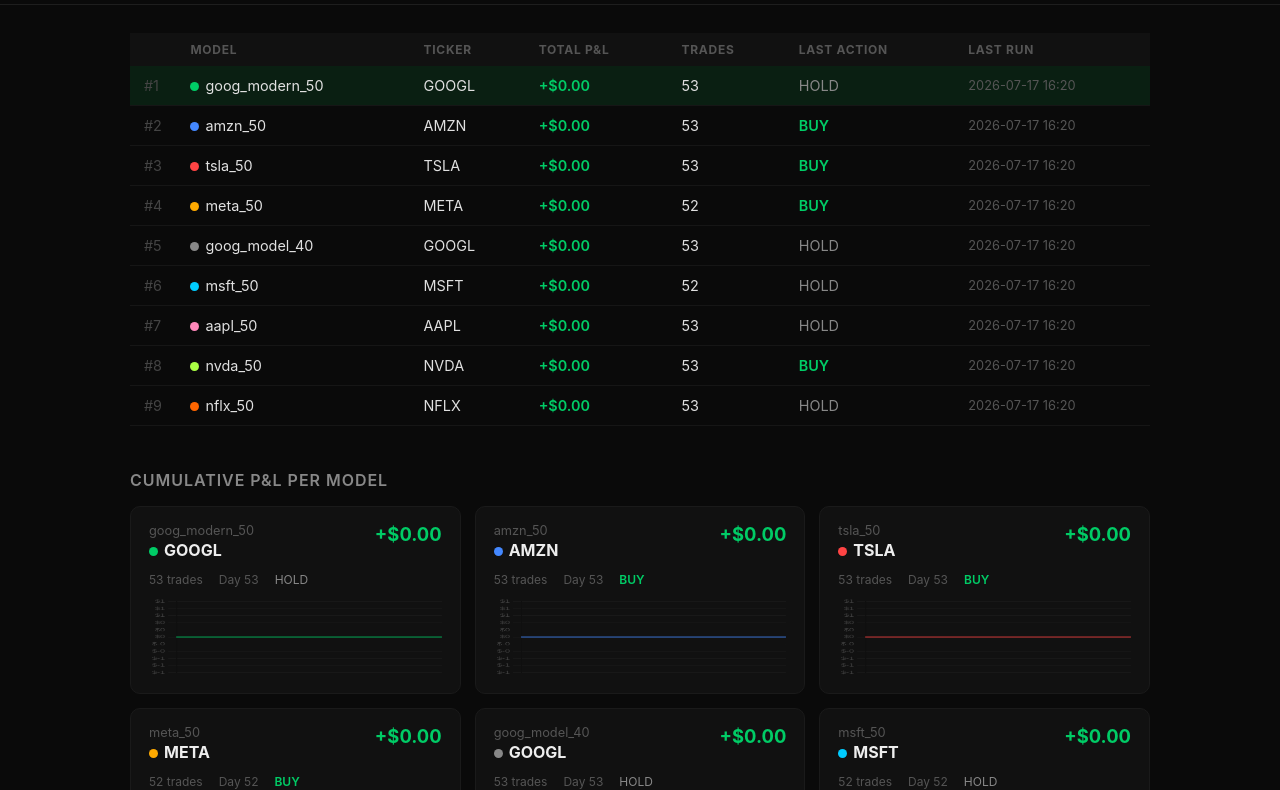
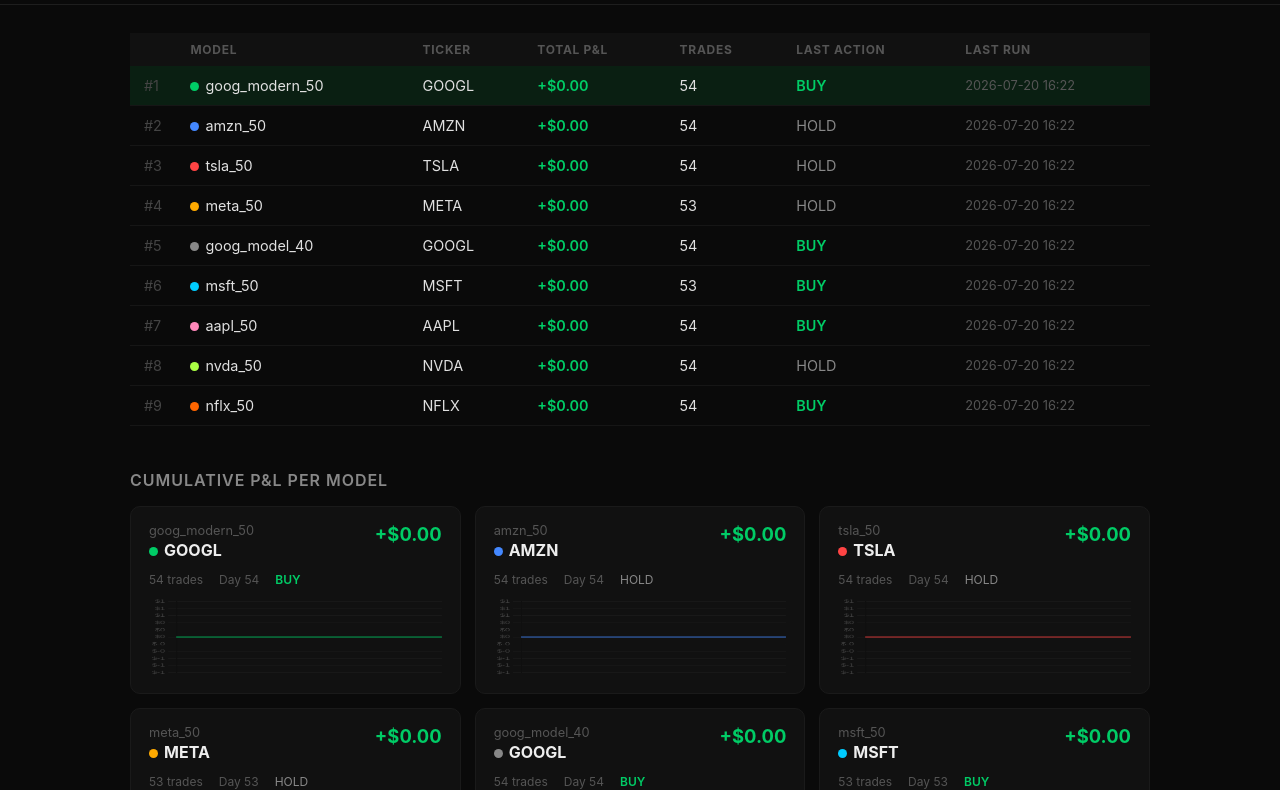
Before and after one commit to michiscoding/michiscoding.github.io, a plain HTML site: page reports/trading-bot/dashboard_static.html in a window 1280 px wide. Shown: the part 73-863 px from the top of the page. Drawn offline with nearby package versions, Linux system fonts and the light colour scheme.

Commit message:
update dashboard snapshots 2026-07-20

```diff
--- a/reports/trading-bot/dashboard_static.html
+++ b/reports/trading-bot/dashboard_static.html
@@ -184,11 +184,11 @@ const __DATA__ = [
     "ticker": "GOOGL",
     "color": "#00cc66",
     "total_pnl": 0.0,
-    "trades": 53,
-    "last_action": "HOLD",
-    "last_price": 346.77,
-    "last_time": "2026-07-17 16:20",
-    "days": 53,
+    "trades": 54,
+    "last_action": "BUY",
+    "last_price": 351.99,
+    "last_time": "2026-07-20 16:22",
+    "days": 54,
     "pnl_series": [
       {
         "t": "2026-04-29",
@@ -400,6 +400,10 @@ const __DATA__ = [
       },
       {
         "t": "2026-07-17",
+        "v": 0.0
+      },
+      {
+        "t": "2026-07-20",
         "v": 0.0
       }
     ]
@@ -409,11 +413,11 @@ const __DATA__ = [
     "ticker": "AMZN",
     "color": "#4488ff",
     "total_pnl": 0.0,
-    "trades": 53,
-    "last_action": "BUY",
-    "last_price": 247.23,
-    "last_time": "2026-07-17 16:20",
-    "days": 53,
+    "trades": 54,
+    "last_action": "HOLD",
+    "last_price": 249.99,
+    "last_time": "2026-07-20 16:22",
+    "days": 54,
     "pnl_series": [
       {
         "t": "2026-04-29",
@@ -625,6 +629,10 @@ const __DATA__ = [
       },
       {
         "t": "2026-07-17",
+        "v": 0.0
+      },
+      {
+        "t": "2026-07-20",
         "v": 0.0
       }
     ]
@@ -634,11 +642,11 @@ const __DATA__ = [
     "ticker": "TSLA",
     "color": "#ff4444",
     "total_pnl": 0.0,
-    "trades": 53,
-    "last_action": "BUY",
-    "last_price": 380.84,
-    "last_time": "2026-07-17 16:20",
-    "days": 53,
+    "trades": 54,
+    "last_action": "HOLD",
+    "last_price": 369.57,
+    "last_time": "2026-07-20 16:22",
+    "days": 54,
     "pnl_series": [
       {
         "t": "2026-04-29",
@@ -850,6 +858,10 @@ const __DATA__ = [
       },
       {
         "t": "2026-07-17",
+        "v": 0.0
+      },
+      {
+        "t": "2026-07-20",
         "v": 0.0
       }
     ]
@@ -859,11 +871,11 @@ const __DATA__ = [
     "ticker": "META",
     "color": "#ffaa00",
     "total_pnl": 0.0,
-    "trades": 52,
-    "last_action": "BUY",
-    "last_price": 646.01,
-    "last_time": "2026-07-17 16:20",
-    "days": 52,
+    "trades": 53,
+    "last_action": "HOLD",
+    "last_price": 645.85,
+    "last_time": "2026-07-20 16:22",
+    "days": 53,
     "pnl_series": [
       {
         "t": "2026-04-29",
@@ -1071,6 +1083,10 @@ const __DATA__ = [
       },
       {
         "t": "2026-07-17",
+        "v": 0.0
+      },
+      {
+        "t": "2026-07-20",
         "v": 0.0
       }
     ]
@@ -1080,11 +1096,11 @@ const __DATA__ = [
     "ticker": "GOOGL",
     "color": "#888888",
     "total_pnl": 0.0,
-    "trades": 53,
-    "last_action": "HOLD",
-    "last_price": 346.77,
-    "last_time": "2026-07-17 16:20",
-    "days": 53,
+    "trades": 54,
+    "last_action": "BUY",
+    "last_price": 351.99,
+    "last_time": "2026-07-20 16:22",
+    "days": 54,
     "pnl_series": [
       {
         "t": "2026-04-29",
@@ -1296,6 +1312,10 @@ const __DATA__ = [
       },
       {
         "t": "2026-07-17",
+        "v": 0.0
+      },
+      {
+        "t": "2026-07-20",
         "v": 0.0
       }
     ]
@@ -1305,11 +1325,11 @@ const __DATA__ = [
     "ticker": "MSFT",
     "color": "#00ccff",
     "total_pnl": 0.0,
-    "trades": 52,
-    "last_action": "HOLD",
-    "last_price": 393.82,
-    "last_time": "2026-07-17 16:20",
-    "days": 52,
+    "trades": 53,
+    "last_action": "BUY",
+    "last_price": 402.29,
+    "last_time": "2026-07-20 16:22",
+    "days": 53,
     "pnl_series": [
       {
         "t": "2026-04-29",
@@ -1517,6 +1537,10 @@ const __DATA__ = [
       },
       {
         "t": "2026-07-17",
+        "v": 0.0
+      },
+      {
+        "t": "2026-07-20",
         "v": 0.0
       }
     ]
@@ -1526,11 +1550,11 @@ const __DATA__ = [
     "ticker": "AAPL",
     "color": "#ff88bb",
     "total_pnl": 0.0,
-    "trades": 53,
-    "last_action": "HOLD",
-    "last_price": 333.74,
-    "last_time": "2026-07-17 16:20",
-    "days": 53,
+    "trades": 54,
+    "last_action": "BUY",
+    "last_price": 326.59,
+    "last_time": "2026-07-20 16:22",
+    "days": 54,
     "pnl_series": [
       {
         "t": "2026-04-29",
@@ -1742,6 +1766,10 @@ const __DATA__ = [
       },
       {
         "t": "2026-07-17",
+        "v": 0.0
+      },
+      {
+        "t": "2026-07-20",
         "v": 0.0
       }
     ]
@@ -1751,11 +1779,11 @@ const __DATA__ = [
     "ticker": "NVDA",
     "color": "#aaff44",
     "total_pnl": 0.0,
-    "trades": 53,
-    "last_action": "BUY",
-    "last_price": 202.81,
-    "last_time": "2026-07-17 16:20",
-    "days": 53,
+    "trades": 54,
+    "last_action": "HOLD",
+    "last_price": 203.28,
+    "last_time": "2026-07-20 16:22",
+    "days": 54,
     "pnl_series": [
       {
         "t": "2026-04-29",
@@ -1967,6 +1995,10 @@ const __DATA__ = [
       },
       {
         "t": "2026-07-17",
+        "v": 0.0
+      },
+      {
+        "t": "2026-07-20",
         "v": 0.0
       }
     ]
@@ -1976,11 +2008,11 @@ const __DATA__ = [
     "ticker": "NFLX",
     "color": "#ff6600",
     "total_pnl": 0.0,
-    "trades": 53,
-    "last_action": "HOLD",
-    "last_price": 68.95,
-    "last_time": "2026-07-17 16:20",
-    "days": 53,
+    "trades": 54,
+    "last_action": "BUY",
+    "last_price": 67.6,
+    "last_time": "2026-07-20 16:22",
+    "days": 54,
     "pnl_series": [
       {
         "t": "2026-04-29",
@@ -2192,6 +2224,10 @@ const __DATA__ = [
       },
       {
         "t": "2026-07-17",
+        "v": 0.0
+      },
+      {
+        "t": "2026-07-20",
         "v": 0.0
       }
     ]
@@ -2200,7 +2236,7 @@ const __DATA__ = [
 
 function refresh() {
   render(__DATA__);
-  document.getElementById('status').textContent = 'Snapshot — July 17, 2026 at 4:34 PM';
+  document.getElementById('status').textContent = 'Snapshot — July 20, 2026 at 4:23 PM';
 }
 
 refresh();
```
Also changed, not shown: reports/trading-agent-xgboost/ranking_dashboard_static.html (+19 -3 lines).
